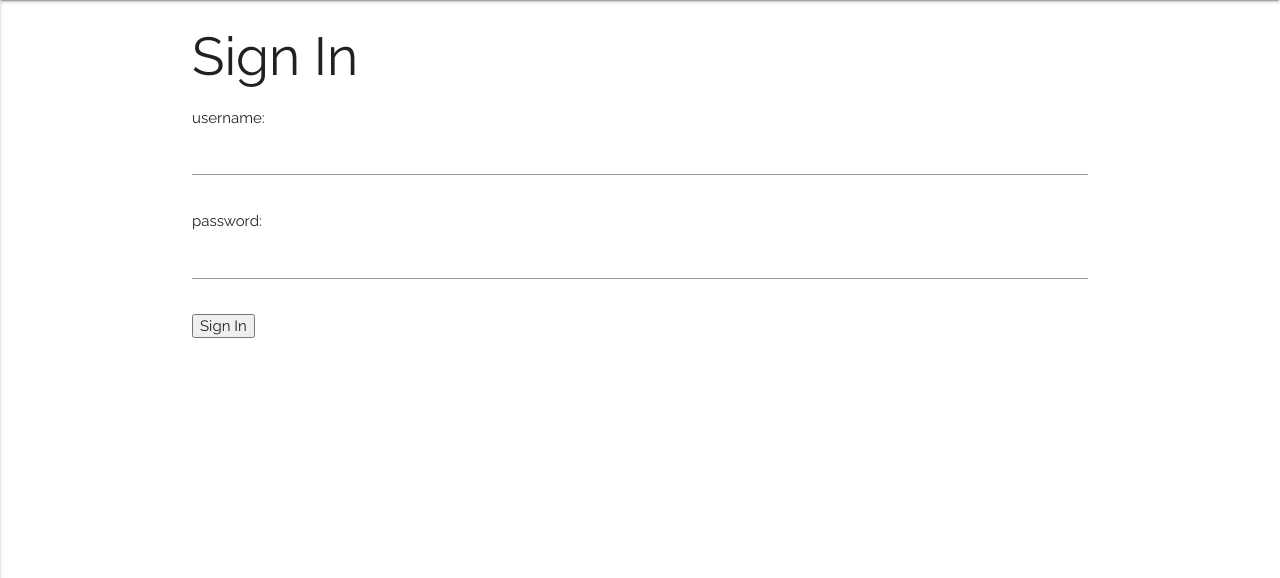
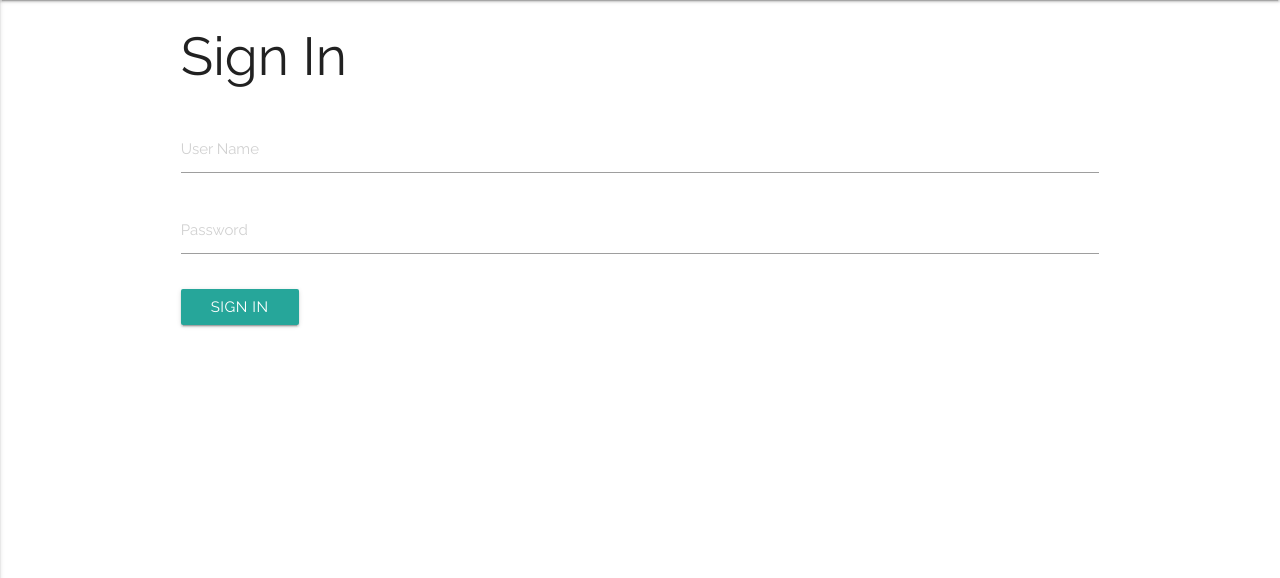
Before and after one commit to DutchGH/ProjectNarwhal, a Flask app: page /login in a window 1280 px wide. Shown: the part 128-706 px from the top of the page. Run offline with Flask 2, Linux system fonts and the light colour scheme; some libraries are stand-ins or nearby versions.

Commit message:
modified styling of login page

```diff
--- a/Server/app/templates/login.html
+++ b/Server/app/templates/login.html
@@ -6,17 +6,22 @@
     </div>
     {% endfor %}
 
-
+    <div class="row">
         <h2>Sign In</h2>
+    </div>
+    <div class="row">
+        <div class = "col-l6">
         <form action="" method="post" name="login">
             {{ form.hidden_tag() }}
-        <p>
-            username: {{form.username}}
+            <p >
+                {{form.username(placeholder="User Name", class = "col-l6")}}
             </p>
             <p>
-            password: {{ form.password }}
+                {{ form.password(placeholder = "Password") }}
             </p>
-        <p><input type="submit" value="Sign In"></p>
+            <p><button class="btn waves-effect waves-light" type="submit" value="Sign In">Sign In</button></p>
         </form>
     </div>
+    </div>
+</div>
 {% endblock %}
```
Also changed, not shown: Server/app/templates/loggedIn.html (+14 -4 lines). Lines whose indentation alone changed are shown as unchanged.
